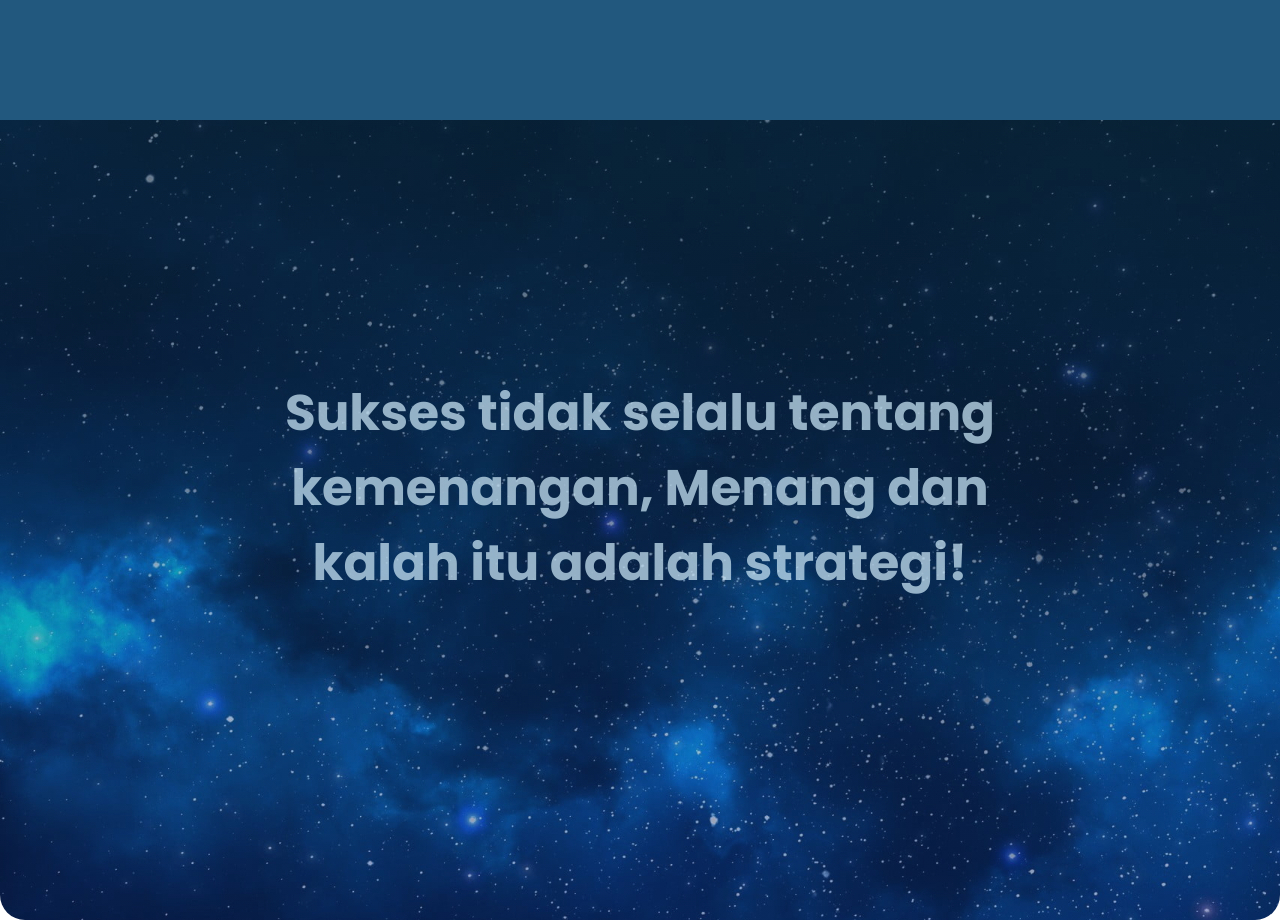
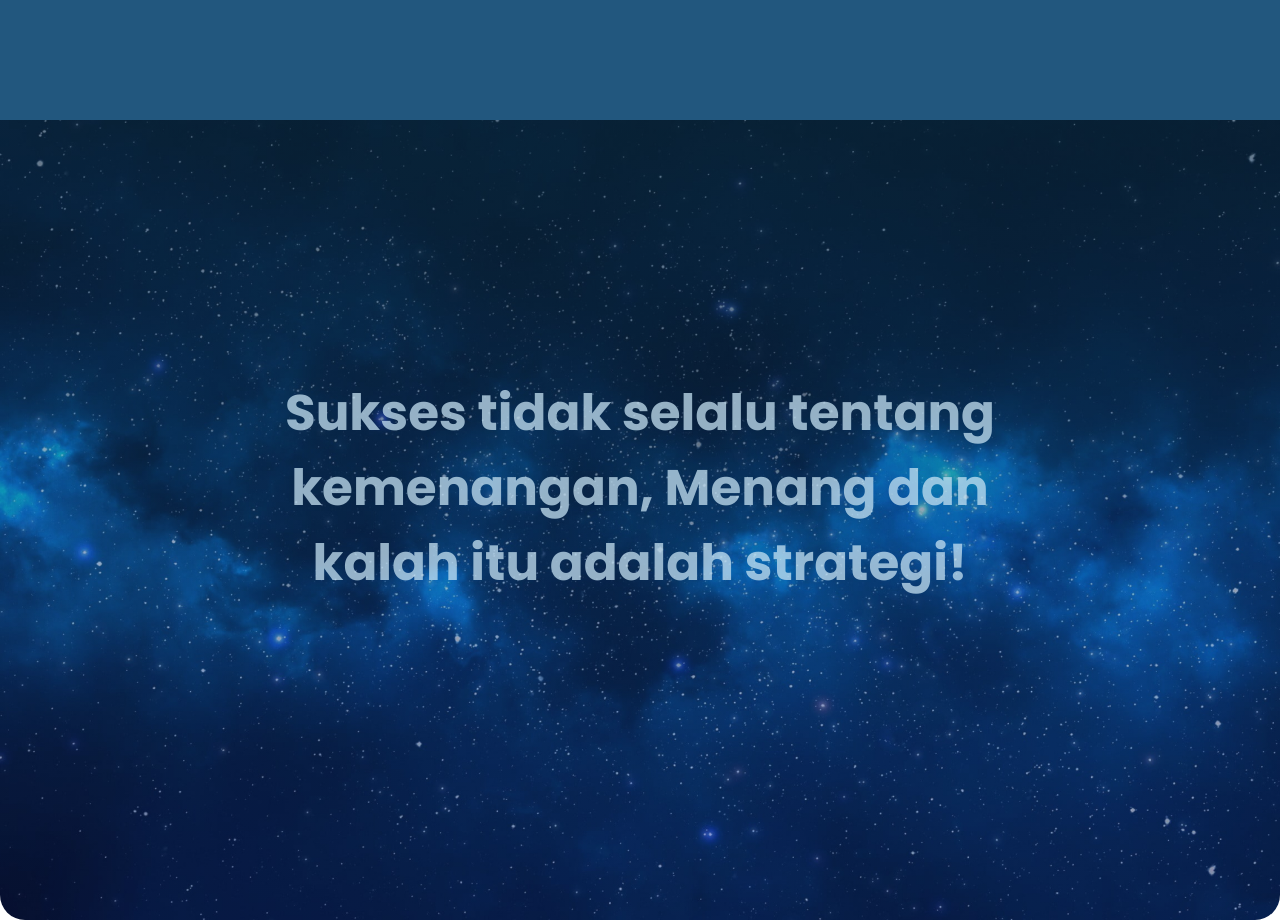
Before and after one commit to SmasisBand/Web-SmasisBand, a plain HTML site: page index.html in a window 1280 px wide. Shown: the part 3080-4000 px from the top of the page. Drawn offline with nearby package versions, Linux system fonts and the light colour scheme.

Commit message:
Update style.css

```diff
--- a/style.css
+++ b/style.css
@@ -373,9 +373,13 @@ header .hero h1
 {
     width: 100%;
     height: 100vh;
+    background-position: center;
     background-attachment: fixed;
+    background-repeat: no-repeat;
+    background-size: cover;
     background-image: linear-gradient(#133a5563,#15196542) ,url('source/image/wallpaperflare.com_wallpaper.jpg');
     border-radius: 0 0 25px 25px;
+    back
 
 
 
```
